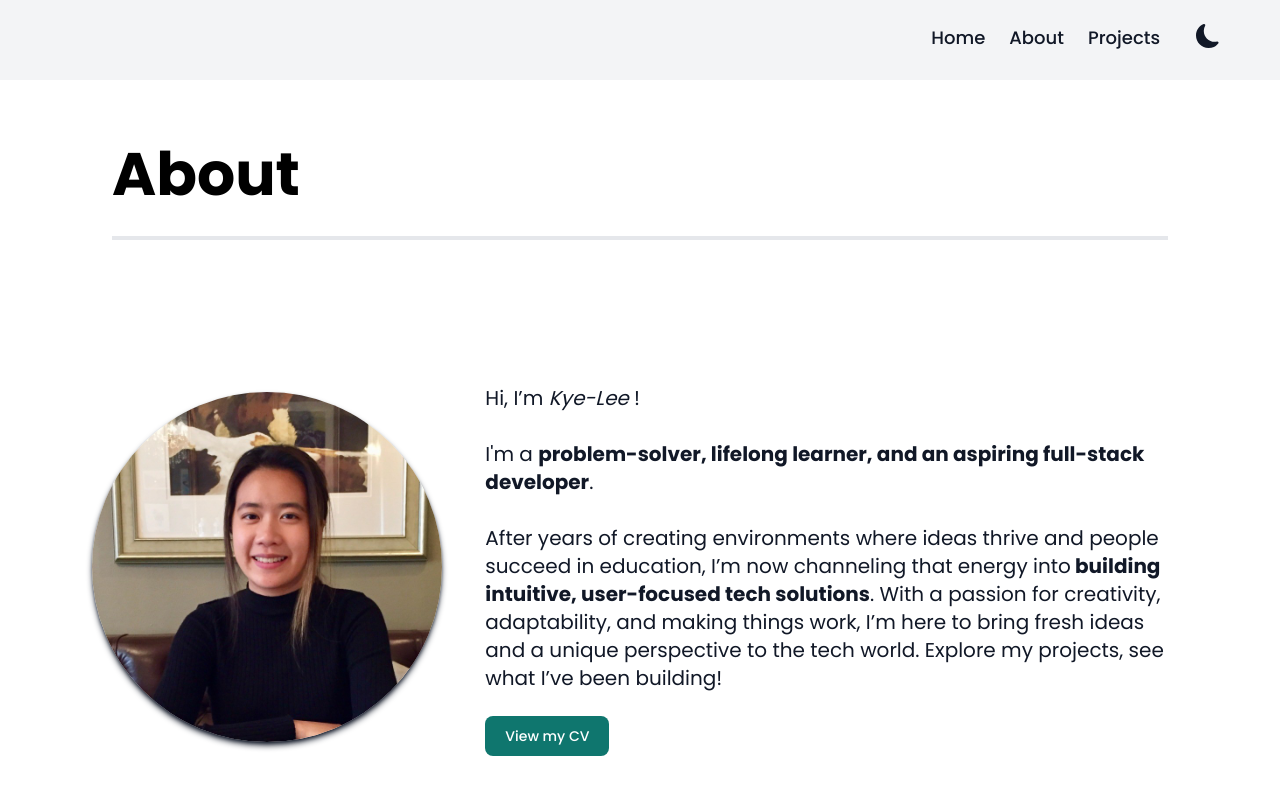
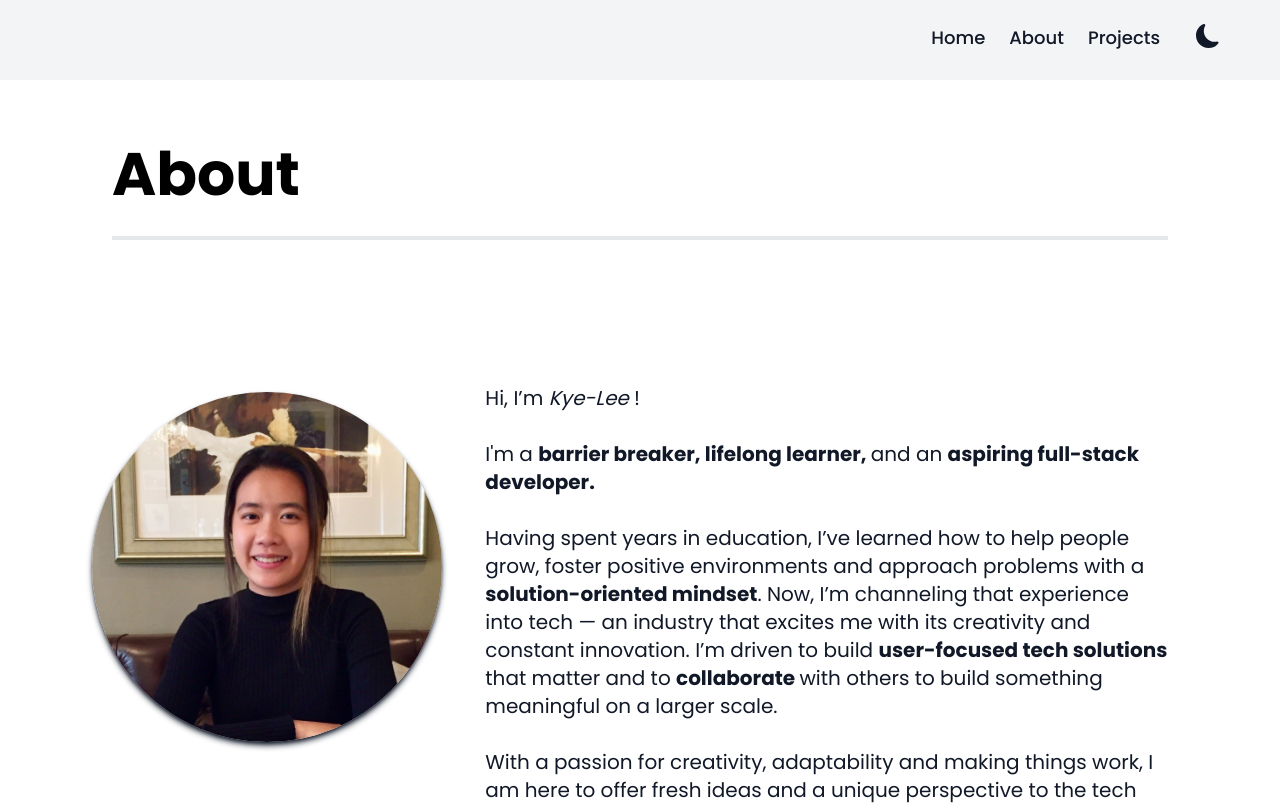
Before and after one commit to kl810/personal-portfolio-nextjs, a Next.js app: page /about in a window 1280 px wide. Shown: the top 805 px of the page. Built offline with nearby package versions, Linux system fonts and the light colour scheme.

Commit message:
updated About Me paragraph and Food Waste Warrior title

```diff
--- a/src/app/about/page.tsx
+++ b/src/app/about/page.tsx
@@ -22,15 +22,25 @@ export default function About() {
                         <div>
                             <div className="whitespace-normal text-gray-900 dark:text-gray-100 text-xl pb-5">
                                 <p>Hi, I’m <i>Kye-Lee </i>!</p><br/>
-                                <p>I'm a <b> problem-solver, lifelong learner,
-                                and an aspiring full-stack developer</b>.</p><br/>
-                                <p>After years of creating environments where ideas thrive
-                                and people succeed in education, I’m now channeling that energy into
-                                <b> building intuitive, user-focused tech solutions</b>. With a passion
-                                for creativity, adaptability, and making things work,
-                                I’m here to bring fresh ideas and a unique perspective to the
-                                tech world. Explore my projects, see what I’ve been building!</p><br/>
-                                <a href="" className="focus:outline-none text-white bg-teal-700 hover:bg-teal-800 focus:ring-4 focus:ring-green-300 font-medium rounded-lg text-sm px-5 py-2.5 me-2 mb-2 dark:bg-teal-600 dark:hover:bg-teal-700 dark:focus:ring-green-800">
+
+                                <p>I'm a <b> barrier breaker, lifelong learner, </b>
+                                and an <b>aspiring full-stack developer.</b></p><br/>
+
+                                <p>Having spent years in education, I’ve learned how to help people grow,
+                                foster positive environments and approach problems with a <b>solution-oriented mindset</b>.
+                                Now, I’m channeling that experience into tech — an industry that excites me with
+                                its creativity and constant innovation.
+                                I’m driven to build <b>user-focused tech solutions</b> that matter and to <b>collaborate </b>
+                                with others to build something meaningful on a larger scale.</p><br />
+
+                                <p>With a passion for creativity, adaptability and making things work,
+                                I am here to offer fresh ideas and a unique perspective to the
+                                tech world. </p><br />
+
+                                <p>Explore my projects and see what I have been building!</p><br/>
+                                <a href="https://storage.googleapis.com/otta-uploads/candidate-cv/gGqIEzrRKXZ89EgWQlDcLfMQgBdwr8Zc-B8VwtqWreo.pdf"
+                                    target="_blank"
+                                    className="focus:outline-none text-white bg-teal-700 hover:bg-teal-800 focus:ring-4 focus:ring-teal-300 font-medium rounded-lg text-sm px-5 py-2.5 me-2 mb-2 dark:bg-teal-600 dark:hover:bg-teal-700 dark:focus:ring-teal-800">
                                     View my CV
                                 </a>
                             </div>
--- a/src/app/projects/page.tsx
+++ b/src/app/projects/page.tsx
@@ -20,7 +20,7 @@ export default function Projects() {
                             className="project-img m-2 h-auto w-100 block opacity-100 group-hover:opacity-30 rounded-2xl"
                         />
                         <div className="project-overlay opacity-0 absolute top-1/2 left-1/2 text-center group-hover:opacity-100">
-                            <a href="https://main.d3nfd799s6mstg.amplifyapp.com/" className="overlay-text text-gray-200 bg-blue-500 dark:bg-indigo-500 hover:text-gray-100 py-4 px-8 rounded-full flex justify-center">Recipe App</a>
+                            <a href="https://food-waste-warrior.kyelee.dev" className="overlay-text text-gray-200 bg-blue-500 dark:bg-indigo-500 hover:text-gray-100 py-4 px-8 rounded-full flex justify-center">Food Waste Warrior</a>
                         </div>
                     </div>
 
@@ -33,7 +33,7 @@ export default function Projects() {
                             className="project-img m-2 h-auto w-100 block opacity-100 group-hover:opacity-30 rounded-2xl"
                         />
                         <div className="project-overlay opacity-0 absolute top-1/2 left-1/2 text-center group-hover:opacity-100">
-                            <a href="https://main.du85u0nlbn4bw.amplifyapp.com/" className="overlay-text text-gray-200 bg-blue-500 dark:bg-indigo-500 hover:text-gray-100 py-4 px-8 rounded-full flex justify-center">Grocery List App</a>
+                            <a href="https://grocery-list.kyelee.dev" className="overlay-text text-gray-200 bg-blue-500 dark:bg-indigo-500 hover:text-gray-100 py-4 px-8 rounded-full flex justify-center">Grocery List App</a>
                         </div>
                     </div>
 
@@ -46,7 +46,7 @@ export default function Projects() {
                             className="project-img m-2 h-auto w-100 block opacity-100 group-hover:opacity-30 rounded-2xl"
                         />
                         <div className="project-overlay opacity-0 absolute top-1/2 left-1/2 text-center group-hover:opacity-100">
-                            <a href="https://main.d2c22tdmmbzffb.amplifyapp.com" className="overlay-text text-gray-200 bg-blue-500 dark:bg-indigo-500 hover:text-gray-100 py-4 px-8 rounded-full flex justify-center">Weather App</a>
+                            <a href="https://weather.kyelee.dev" className="overlay-text text-gray-200 bg-blue-500 dark:bg-indigo-500 hover:text-gray-100 py-4 px-8 rounded-full flex justify-center">Weather App</a>
                         </div>
                     </div>
                 </div>
```
Also changed, not shown: public/Kyelee_photo.jpg (deleted).
